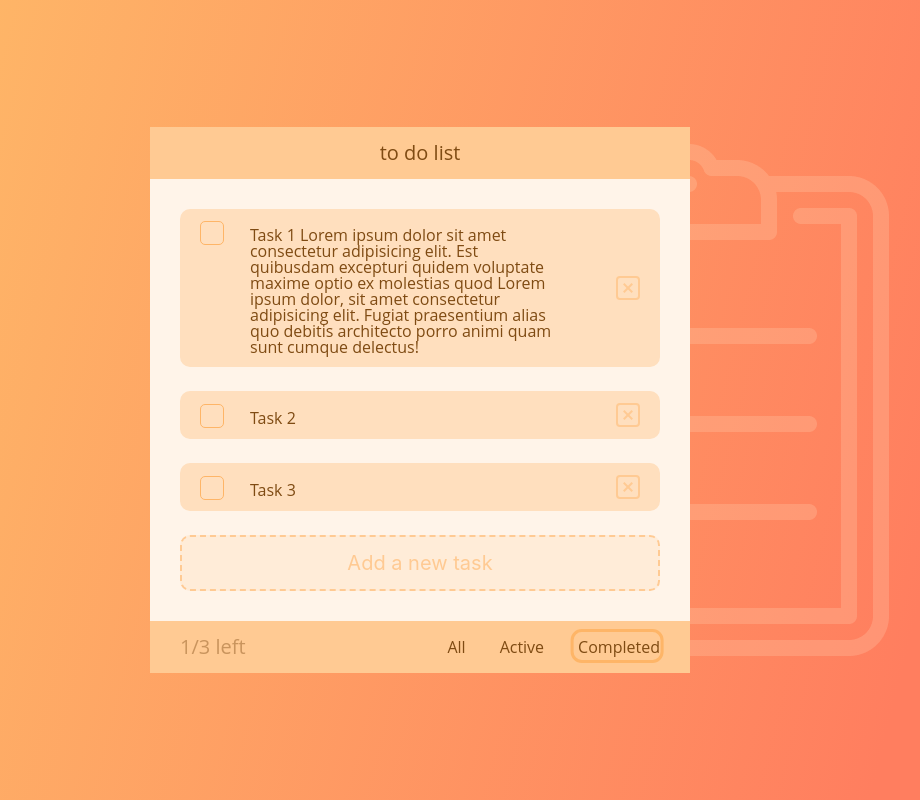
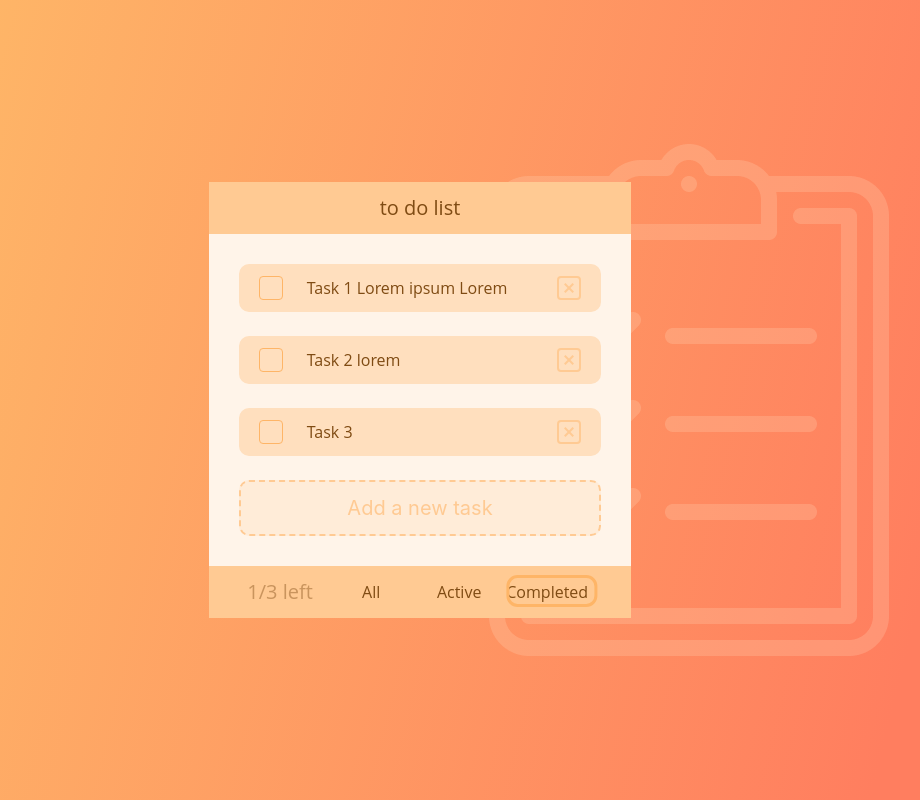
Before and after one commit to mklapshin/Vue, a Vue app: page / in a window 1280 px wide. Shown: the whole page, without its empty margins (220-1140 px from the left). Built offline with nearby package versions, Linux system fonts and the light colour scheme.

Commit message:
continue working on todo

```diff
--- a/src/App.vue
+++ b/src/App.vue
@@ -6,22 +6,13 @@
           <p class="todo-app__title">to do list</p>
         </header>
         <main class="todo-app__content app-content">
-          <h1 class="app-content__title visually-hidden">
-            Application to-do list
-          </h1>
           <div class="app-content__wrapper">
             <ul class="app-content__tasks">
               <li class="app-content__task task">
                 <label class="task__label">
                   <input type="checkbox" class="task__input" />
                   <span class="task__fake"></span>
-                  <div class="task__text">
-                    Task 1 Lorem ipsum dolor sit amet consectetur adipisicing
-                    elit. Est quibusdam excepturi quidem voluptate maxime optio
-                    ex molestias quod Lorem ipsum dolor, sit amet consectetur
-                    adipisicing elit. Fugiat praesentium alias quo debitis
-                    architecto porro animi quam sunt cumque delectus!
-                  </div>
+                  <div class="task__text">Task 1 Lorem ipsum Lorem</div>
                 </label>
                 <button class="task__btn" aria-label="remove-task"></button>
               </li>
@@ -29,7 +20,7 @@
                 <label class="task__label">
                   <input type="checkbox" class="task__input" />
                   <span class="task__fake"></span>
-                  <div class="task__text">Task 2</div>
+                  <div class="task__text">Task 2 lorem</div>
                 </label>
                 <button class="task__btn" aria-label="remove-task"></button>
               </li>
@@ -60,8 +51,7 @@
                   name="tab"
                   checked
                 />
-                <span class="app-tabs__fake app-tabs__fake-one"></span>
-                <span>All</span>
+                <span class="app-tabs__fake">All</span>
               </label>
               <label class="app-tabs__label app-tabs__label_one">
                 <input
@@ -70,8 +60,7 @@
                   name="tab"
                   checked
                 />
-                <span class="app-tabs__fake app-tabs__fake-two"></span>
-                <span>Active</span>
+                <span class="app-tabs__fake">Active</span>
               </label>
               <label class="app-tabs__label app-tabs__label_one">
                 <input
@@ -80,8 +69,7 @@
                   name="tab"
                   checked
                 />
-                <span class="app-tabs__fake app-tabs__fake-three"></span>
-                <span>Completed</span>
+                <span class="app-tabs__fake">Completed</span>
               </label>
             </div>
           </div>
@@ -104,14 +92,13 @@ export default {
   .page-wrapper {
     height: 100vh;
     display: flex;
-    min-width: 15rem;
     justify-content: center;
     align-items: center;
     background: url("./assets/img/list.png") center right no-repeat;
     @include breakpoint($md) {
       background: none;
     }
-    @include breakpoint($ssm) {
+    /* @include breakpoint($ssm) {
       padding: 0 0 0 4rem;
       margin: 0;
       justify-content: center;
@@ -127,17 +114,17 @@ export default {
       margin: 0;
       justify-content: center;
     }
-
+*/
     .todo-app {
       max-width: 33.75rem;
-      display: flex;
-      flex-direction: column;
-      @include breakpoint($sm) {
+
+      /* @include breakpoint($sm) {
         max-width: 20rem;
       }
       @include breakpoint($sssm) {
         max-width: 17rem;
       }
+      */
       &__header {
         background-color: $peachOrange;
       }
@@ -150,14 +137,9 @@ export default {
         line-height: 1.75rem;
       }
       &__content {
-        padding-top: 1.875rem;
-        padding-bottom: 1.875rem;
-        flex: 1 1 auto;
+        padding: 1.875rem 0;
         background-color: $linen;
         .app-content {
-          &__title {
-            @include visually-hidden;
-          }
           &__wrapper {
             padding: 0 1.875rem;
           }
@@ -176,20 +158,22 @@ export default {
                 display: none;
               }
               &__fake {
+                flex: 0 0 1.5rem;
                 cursor: pointer;
                 display: inline-block;
-                width: 24px;
-                height: 24px;
-                border: 1.5px solid #feb567;
-                border-radius: 5px;
+                width: 1.5rem;
+                height: 1.5rem;
+                border: 1.5px solid $rajah;
+                border-radius: 0.25rem;
                 position: relative;
                 &::before {
+                  flex: 0 0 1.5rem;
                   cursor: pointer;
                   content: "";
                   position: absolute;
                   display: block;
-                  width: 24px;
-                  height: 24px;
+                  width: 1.5rem;
+                  height: 1.5rem;
                   background-color: orange;
                   background: url("./assets/img/vector.png") center right
                     no-repeat;
@@ -206,11 +190,14 @@ export default {
                 cursor: pointer;
               }
               &__label {
-                width: 370px;
+                // width: 370px;
+                flex: 1 1 auto;
+                display: flex;
+                align-items: center;
               }
               &__text {
-                margin: -20px 0 0 50px;
-                max-width: 20rem;
+                margin: 0 0 0 24px;
+                // max-width: 20rem;
               }
               &__btn {
                 flex: 0 0 1.5rem;
@@ -229,9 +216,7 @@ export default {
                 @include breakpoint($sm) {
                   margin: 0;
                 }
-                @include breakpoint($ssm) {
-                  margin: 0;
-                }
+
                 &:hover {
                   border-color: $carrotOrange;
                   &::after {
@@ -297,31 +282,25 @@ export default {
             padding: 0.75rem 1.875rem;
             display: flex;
             flex-wrap: wrap;
-            justify-content: space-between;
+            justify-content: center;
             align-items: center;
             background-color: $peachOrange;
-            @include breakpoint($sm) {
+            /* @include breakpoint($sm) {
               justify-content: center;
             }
-            @include breakpoint($ssm) {
-              justify-content: center;
-            }
+            */
           }
           &__count {
             margin-right: 1rem;
             font-size: 1.25rem;
             line-height: 1.75rem;
             color: $twineOpacity;
-            @include breakpoint($sm) {
+            /* @include breakpoint($sm) {
               width: 100%;
               text-align: center;
               margin-bottom: 1rem;
             }
-            @include breakpoint($ssm) {
-              width: 100%;
-              text-align: center;
-              margin-bottom: 1rem;
-            }
+            */
           }
           &__tabs {
             &__label {
@@ -338,6 +317,7 @@ export default {
                 }
               }
               padding: 0.25rem 0.625rem;
+
               font-size: 1.25rem;
               line-height: 1.75rem;
               color: $twineOpacity;
@@ -348,12 +328,10 @@ export default {
               transition: border-color 0.5s, color 0.5s;
               &:not(:last-child) {
                 margin-right: 1.5rem;
-                @include breakpoint($sm) {
+                /* @include breakpoint($sm) {
                   margin-right: 0.75rem;
                 }
-                @include breakpoint($ssm) {
-                  margin-right: 0.75rem;
-                }
+              */
               }
             }
           }
@@ -368,52 +346,29 @@ export default {
         &__fake {
           cursor: pointer;
           display: inline-block;
-          width: 34px;
-          height: 14px;
-
-          border-radius: 5px;
+          width: 5.3rem;
+          height: 0.875rem;
+          margin: 0 0.2rem 0 0;
+          text-align: center;
+          border-radius: 0.25rem;
           position: relative;
-          @include breakpoint($ssm) {
-            width: 9px;
-          }
 
           &::before {
             cursor: pointer;
             content: "";
             position: absolute;
             display: block;
-            width: 14px;
-            height: 34px;
+            width: 5.7rem;
+            margin: 0 0 0 0.3rem;
+            height: 2rem;
             border-radius: 0.7rem;
-            margin: 0 0 0 3rem;
-            border: 0.2rem solid #feb567;
+            border: 0.2rem solid $rajah;
             top: 50%;
             left: 50%;
             transform: translate(-50%, -50%);
             opacity: 0;
             transition: 0.2s;
             z-index: 3;
-          }
-        }
-
-        &__fake-one {
-          &::before {
-            width: 2.8rem;
-            margin: 0 0 0 1.7rem;
-          }
-        }
-
-        &__fake-two {
-          &::before {
-            width: 3.8rem;
-            margin: 0 0 0 2.3rem;
-          }
-        }
-
-        &__fake-three {
-          &::before {
-            width: 5.8rem;
-            margin: 0 0 0 3.5rem;
           }
         }
 
--- a/src/assets/scss/core.scss
+++ b/src/assets/scss/core.scss
@@ -13,6 +13,7 @@ html {
   }
 }
 body {
+  overflow: hidden;
   font-family: 'Open Sans', sans-serif;
 }
 .page-container {
```
